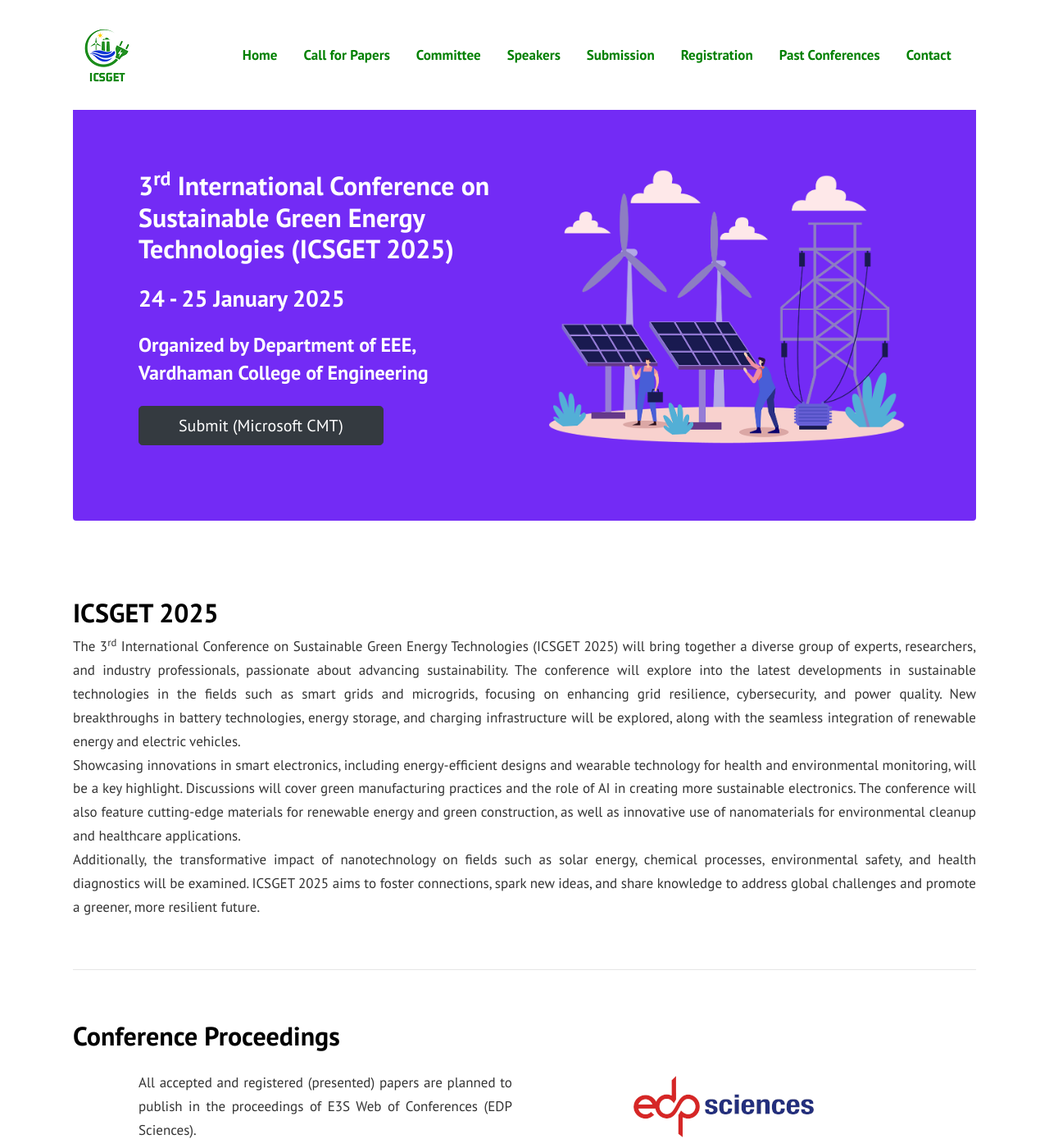
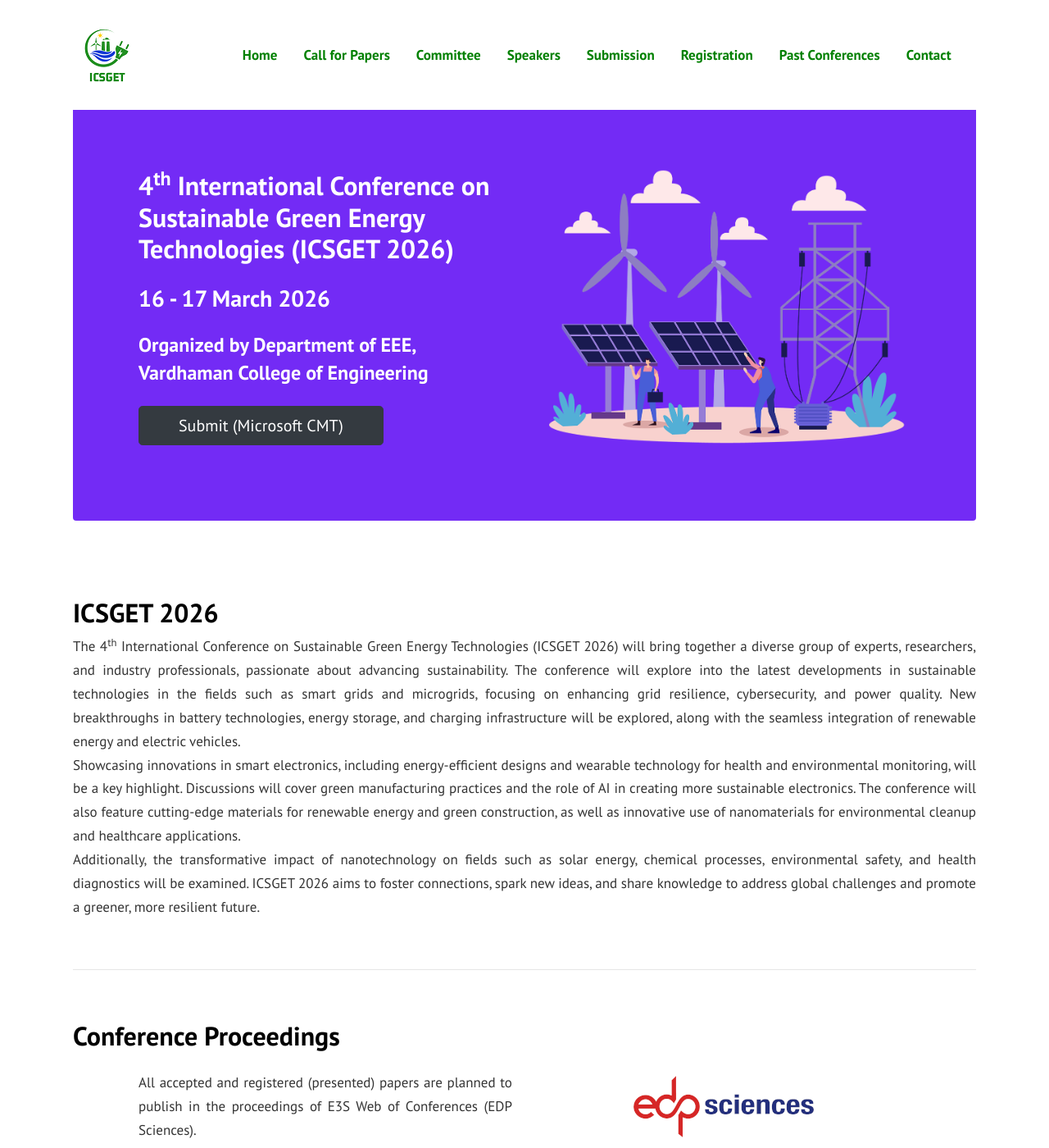
Before and after one commit to sravivarmanvce/icsget, a Jekyll site: the page built from index.md, in a window 1280 px wide and 1400 px high. Shown: the whole window at 82% size. Built offline with Jekyll 4.4.1, drawn with Linux system fonts in a browser that asks for light colours.

Commit message:
changed banner

```diff
--- a/index.md
+++ b/index.md
@@ -10,9 +10,9 @@ background: '/img/bg-index.jpg'
 <div class="rounded mb-5 hero">
   <div class="row align-items-center justify-content-between">
     <div class="col-md-6">
-      <!--h1 class="font-weight-bold mb-4 serif-font" style="color:#fff">ICSGET 2025</h1-->
-      <h2 class="mb-4" style="color:#ffffff">3<sup>rd</sup> International Conference on Sustainable Green Energy Technologies (ICSGET 2025)</h2>
-	  <h3 class="mb-4" style="color:#ffffff">24 - 25 January 2025</h3>
+      <!--h1 class="font-weight-bold mb-4 serif-font" style="color:#fff">ICSGET 2026</h1-->
+      <h2 class="mb-4" style="color:#ffffff">4<sup>th</sup> International Conference on Sustainable Green Energy Technologies (ICSGET 2026)</h2>
+	  <h3 class="mb-4" style="color:#ffffff">16 - 17 March 2026</h3>
 	  <h4 class="mb-4" style="color:#ffffff">Organized by Department of EEE, Vardhaman College of Engineering</h4>
       <a href="{{site.baseurl}}/submission" class="btn btn-dark text-white px-5 btn-lg">Submit (Microsoft CMT)</a>
     </div>
@@ -24,12 +24,12 @@ background: '/img/bg-index.jpg'
 {% endif %}
 
 &nbsp;
-## ICSGET 2025
-<p align="justify">The 3<sup>rd</sup> International Conference on Sustainable Green Energy Technologies (ICSGET 2025) will bring together a diverse group of experts, researchers, and industry professionals, passionate about advancing sustainability. The conference will explore into the latest developments in sustainable technologies in the fields such as smart grids and microgrids, focusing on enhancing grid resilience, cybersecurity, and power quality. New breakthroughs in battery technologies, energy storage, and charging infrastructure will be explored, along with the seamless integration of renewable energy and electric vehicles.<br>
+## ICSGET 2026
+<p align="justify">The 4<sup>th</sup> International Conference on Sustainable Green Energy Technologies (ICSGET 2026) will bring together a diverse group of experts, researchers, and industry professionals, passionate about advancing sustainability. The conference will explore into the latest developments in sustainable technologies in the fields such as smart grids and microgrids, focusing on enhancing grid resilience, cybersecurity, and power quality. New breakthroughs in battery technologies, energy storage, and charging infrastructure will be explored, along with the seamless integration of renewable energy and electric vehicles.<br>
 
 Showcasing innovations in smart electronics, including energy-efficient designs and wearable technology for health and environmental monitoring, will be a key highlight. Discussions will cover green manufacturing practices and the role of AI in creating more sustainable electronics. The conference will also feature cutting-edge materials for renewable energy and green construction, as well as innovative use of nanomaterials for environmental cleanup and healthcare applications.<br>
 
-Additionally, the transformative impact of nanotechnology on fields such as solar energy, chemical processes, environmental safety, and health diagnostics will be examined. ICSGET 2025 aims to foster connections, spark new ideas, and share knowledge to address global challenges and promote a greener, more resilient future.
+Additionally, the transformative impact of nanotechnology on fields such as solar energy, chemical processes, environmental safety, and health diagnostics will be examined. ICSGET 2026 aims to foster connections, spark new ideas, and share knowledge to address global challenges and promote a greener, more resilient future.
 </p>
 &nbsp;
 
```
Also changed, not shown: assets/images/banner-alt - Copy.png (added), assets/images/banner-alt.png.
